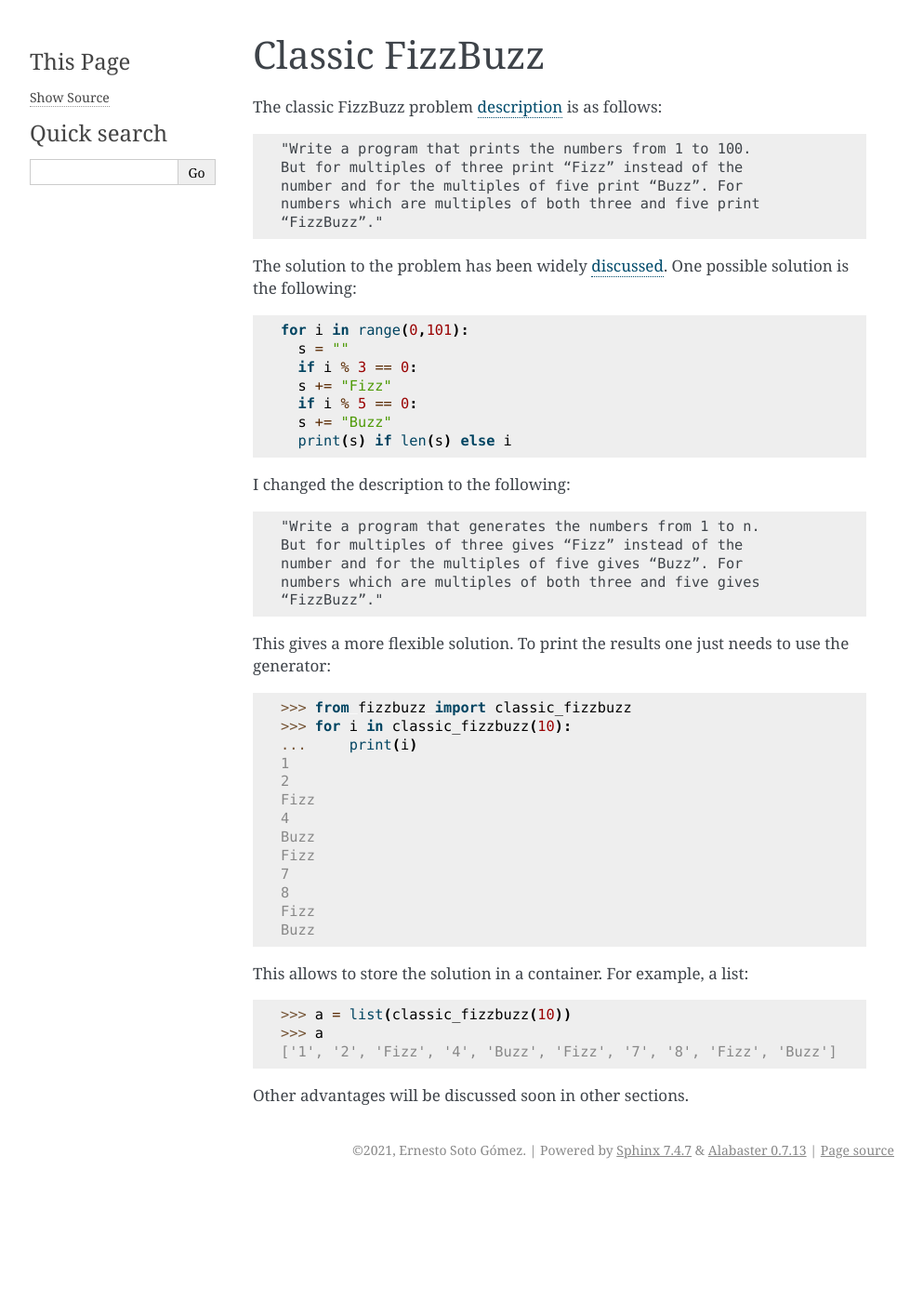
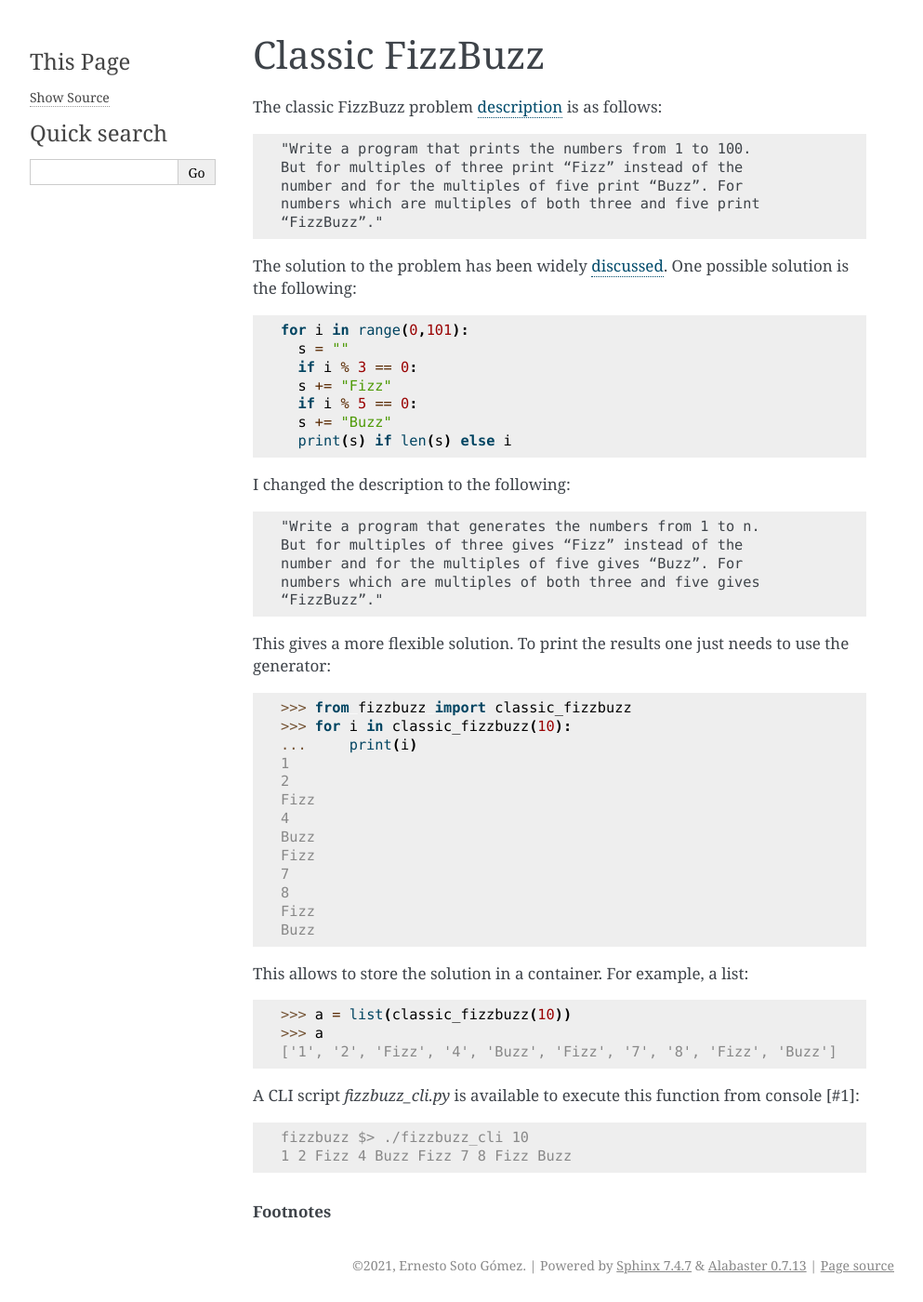
Before and after one commit to EStog/fizzbuzz, a Sphinx documentation site: the page built from docs/source/classic_fizzbuzz.rst, in a window 1280 px wide. Shown: the whole page at 93% size, without its empty margins (148-1141 px from the left). Built offline with Sphinx 7.4.7, drawn with Linux system fonts in a browser that asks for light colours; pages that are not in the unit, such as notebooks, are missing from menus; before the commit the page ends 1276 px from its top, so only the background shows below that.

Commit message:
Update docs
Fixes #3

```diff
--- a/docs/source/classic_fizzbuzz.rst
+++ b/docs/source/classic_fizzbuzz.rst
@@ -52,4 +52,13 @@ This allows to store the solution in a container. For example, a list:
 >>> a
 ['1', '2', 'Fizz', '4', 'Buzz', 'Fizz', '7', '8', 'Fizz', 'Buzz']
 
-Other advantages will be discussed soon in other sections.
+A CLI script `fizzbuzz_cli.py` is available to execute this function from console [#1]:
+
+.. code-block:: console
+
+    fizzbuzz $> ./fizzbuzz_cli 10
+    1 2 Fizz 4 Buzz Fizz 7 8 Fizz Buzz
+
+.. rubric:: Footnotes
+
+.. #1:: For the sake of simplicity the output is showed after the command, but in fact the output is opened in a new console stream. Try it to see it!
--- a/fizzbuzz_cli.py
+++ b/fizzbuzz_cli.py
@@ -5,7 +5,8 @@ app = typer.Typer()
 
 @app.command()
 def classic_fizzbuzz(n: int):
-    """Run the classsic fizzbuzz"""
+    """Run the classsic fizzbuzz
+    """
     typer.echo_via_pager(f'{s} ' for s in fizzbuzz.classic_fizzbuzz(n))
 
 if __name__ == '__main__':
```
Also changed, not shown: README.md (+2 -2 lines).
